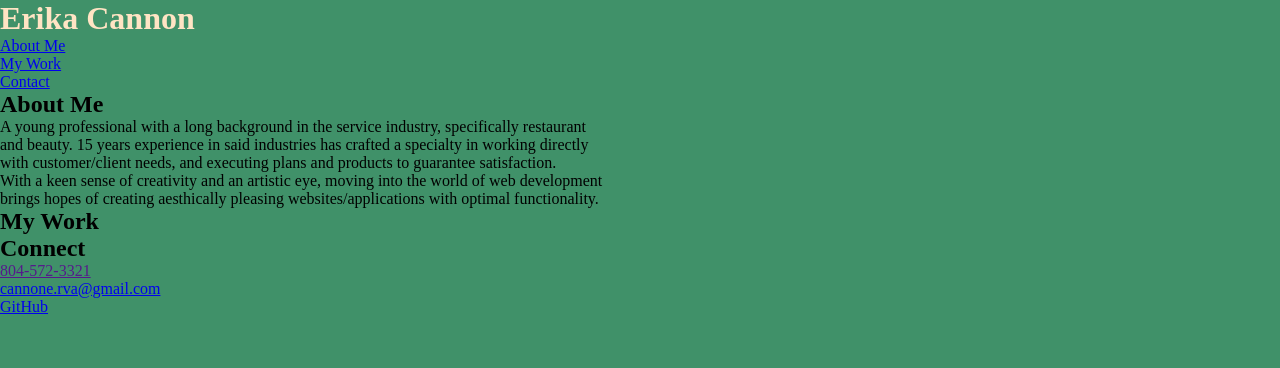
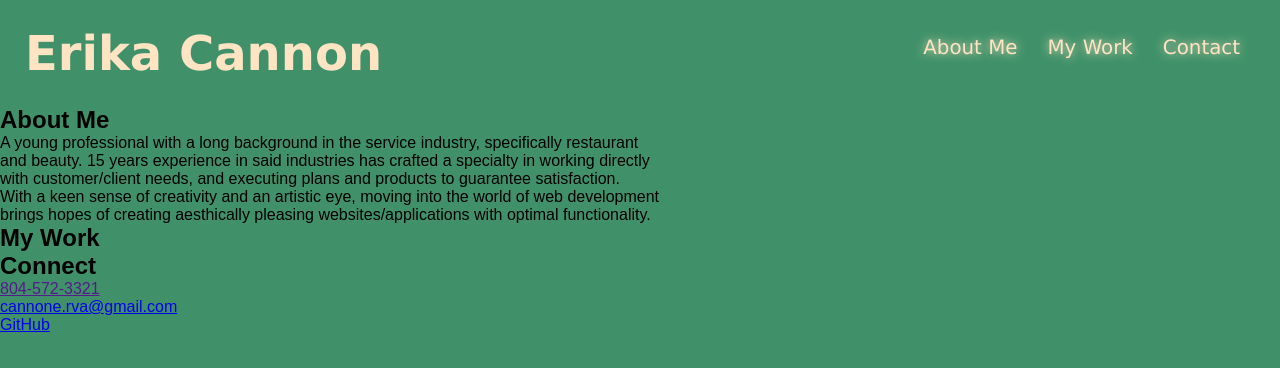
Before and after one commit to cannonel/ec-portfolio, a plain HTML site: page index.html in a window 1280 px wide. Drawn offline with Linux system fonts and the light colour scheme.

Commit message:
header and nav styling

```diff
--- a/assets/css/style.css
+++ b/assets/css/style.css
@@ -5,16 +5,55 @@
 }
 body {
     background-color: #409169;
+    font-family: Arial, Helvetica, sans-serif;
 }
 header {
+    padding: 25px 25px;
     background-color: #409169;
+    font-family: Verdana, Geneva, Tahoma, sans-serif;
+    font-size: 24px;
+    display:flex;
+    justify-content: space-between;
+    flex-wrap: wrap;
+    top: 0;
+    z-index: 9999;
+    text-decoration: none;
 }
 
 header h1 {
     color:bisque;
-    font:
+}
+
+header a {
+    text-decoration: none;
+    color: bisque;
+}
+
+header nav {
+    margin: 7px 0;
+  }
+
+  header nav ul {
+    display: flex;
+    flex-wrap: wrap;
+    justify-content: space-between;
+    align-items: center;
+    list-style: none;
+  }
+  header nav ul li a {
+    padding: 10px 15px;
+    margin: 10px,10px,10px,10px;
+    font-size: 1.55vw;
+    text-shadow: 0 0 10px;
+    text-decoration: none;
+  }
+
+header nav ul li a:hover {
+    background: #52554d;
+    border-radius: 5px;
+    text-shadow: none;
 }
 
 .hero {
-    background-image: url("../assets/images/twigs-hero.jpg");
+    background-image: url("../images/floral-hero.jpg");
 }
```
Also changed, not shown: index.html (+3 -1 lines), assets/images/floral-hero.jpg (added), assets/images/twigs-hero.jpg (renamed from assets/images/twigs-4211837_960_720.jpg).
